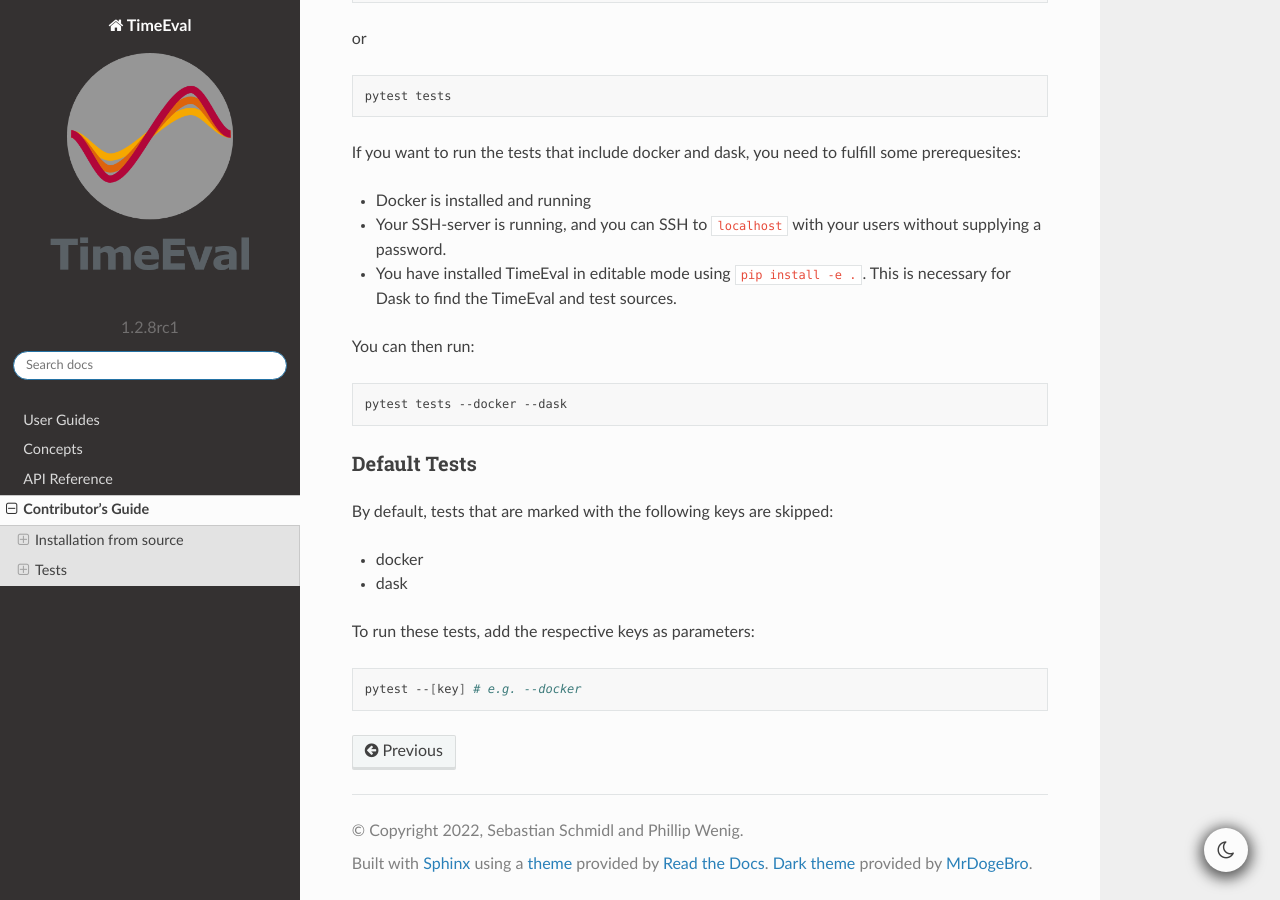
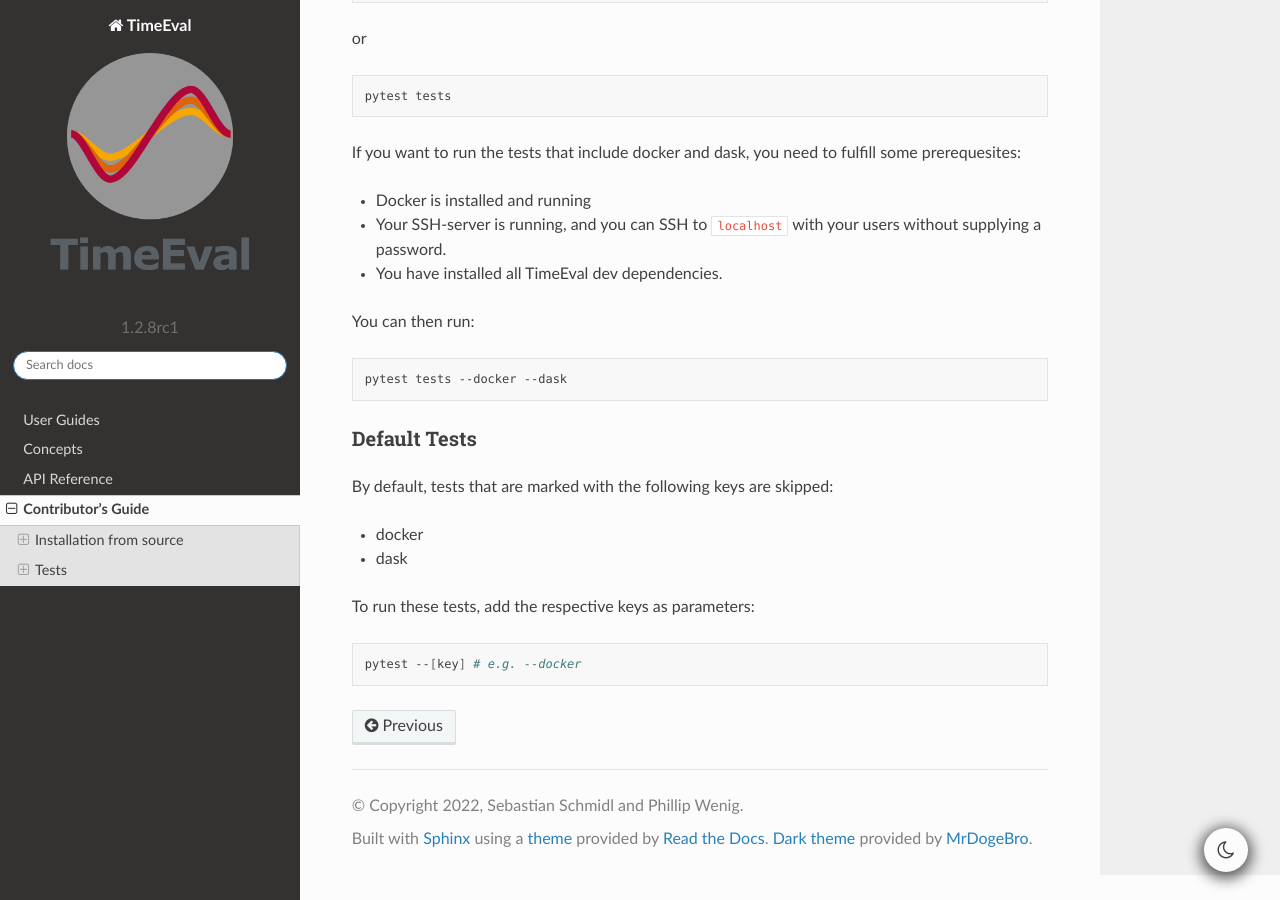
Before and after one commit to TimeEval/TimeEval, a Sphinx documentation site: the page built from docs/dev/index.md, in a window 1280 px wide and 900 px high, scrolled down 935 px. Built offline with Sphinx 7.4.7 and the Read the Docs theme 2.0.0, drawn with Linux system fonts in a browser that asks for light colours.

Commit message:
doc: Installing TimeEval in editable-mode is not necessary for tests

```diff
--- a/docs/dev/index.md
+++ b/docs/dev/index.md
@@ -48,8 +48,7 @@
 
 - Docker is installed and running
 - Your SSH-server is running, and you can SSH to `localhost` with your users without supplying a password.
-- You have installed TimeEval in editable mode using `pip install -e .`. This is necessary for Dask to find the
-  TimeEval and test sources.
+- You have installed all TimeEval dev dependencies.
 
 You can then run:
 
```
